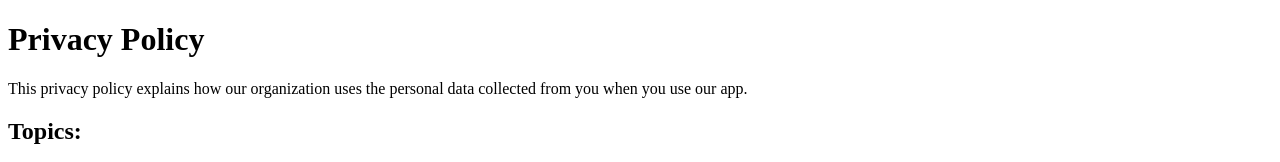
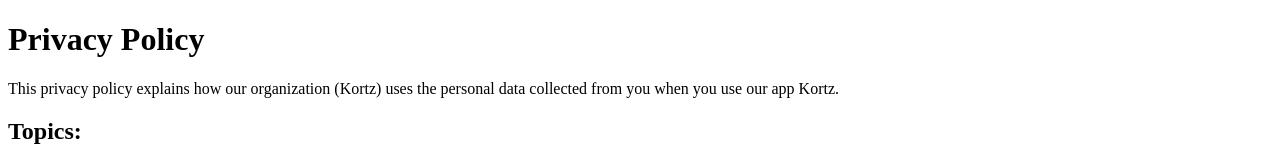
Before and after one commit to Kortzapp/kortzapp.github.io, a Gatsby site: page /policy in a window 1280 px wide. Shown: the top 162 px of the page. Built offline with nearby package versions, Linux system fonts and the light colour scheme; Gatsby itself is replaced by a stand-in of ours.

Commit message:
policies

```diff
--- a/src/pages/policy.js
+++ b/src/pages/policy.js
@@ -4,8 +4,8 @@
     <main>
         <h1>Privacy Policy</h1>
         <p>
-            This privacy policy explains how our organization uses the personal data
-            collected from you when you use our app.
+            This privacy policy explains how our organization (Kortz) uses the personal data
+            collected from you when you use our app Kortz.
         </p>
 
         <h2>Topics:</h2>
```
